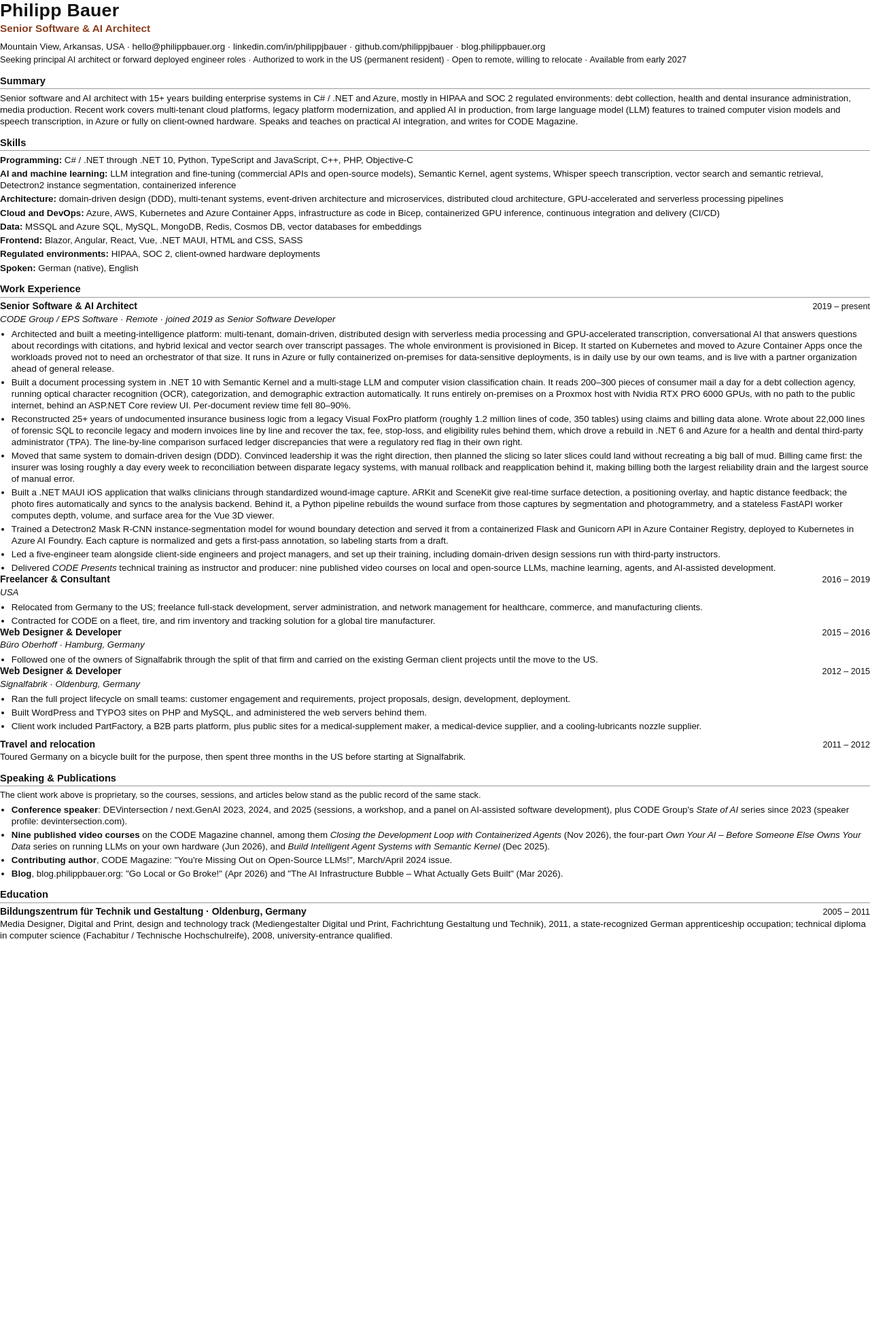
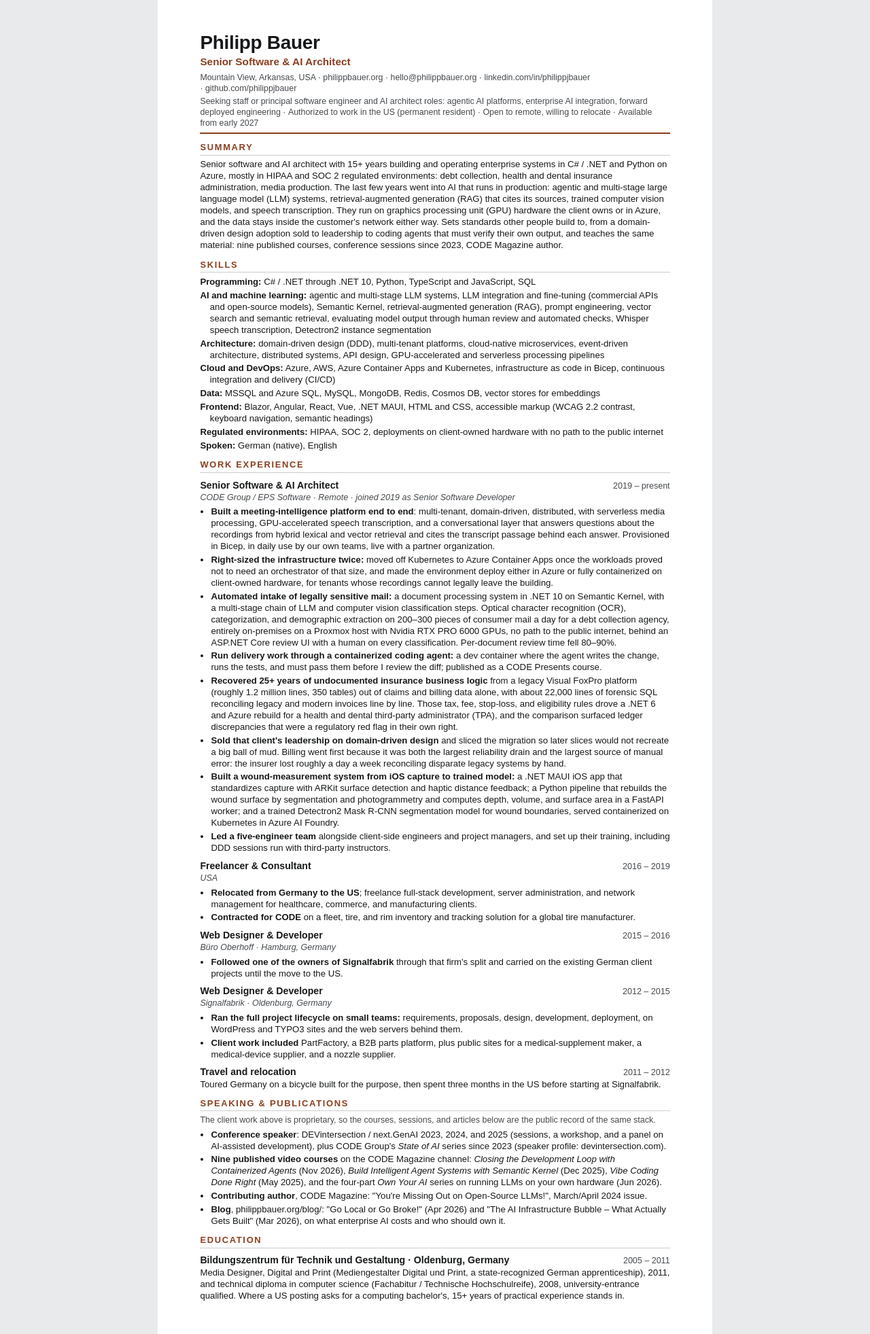
Before and after one commit to philippjbauer/philippjbauer.github.io, a Jekyll site: the page resume.html, which Jekyll copies as it is, in a window 1280 px wide. Shown: the whole page at 68% size. Built offline with Jekyll 4.4.1, drawn with Linux system fonts in a browser that asks for light colours; before the commit the page ends 1385 px from its top, so only the background shows below that.

Commit message:
Align the resume with staff agentic-AI platform roles
The wording now mirrors the vocabulary of staff-level agentic AI platform
postings where the record supports it: agentic and multi-stage LLM systems,
retrieval-augmented generation that cites its sources, prompt engineering,
evaluating model output through human review and automated checks, cloud-native
microservices. SQL moves up the programming line and C++, Objective-C and PHP
come out, following the gap analysis that breadth reads as depth in nothing.
A bullet for the containerized coding agent joins the current role, the
meeting-intelligence bullet splits so the platform and the retrieval layer each
get their own line, the wound work collapses from two bullets to one, and the
education block says what stands in for a computing bachelor's degree. No
multi-agent claim, no accuracy or cost figures that do not exist, nothing on
observability or on-call.

Every experience bullet leads with a bold verb phrase so the first-words scan
tells the career story, and the roles after the first no longer sit flush under
the preceding list: `.role h3 { margin-top: 0 }` applied to all of them, not
just the first, so the rule now lives on `.role`. Section headings take the
accent colour and letterspacing over a hairline rule, dates go muted and
tabular, the separators bind to what follows so they never dangle at a line
end, and a screen-only block renders the document as a Letter page on grey.
Still single column, no images, borders rather than backgrounds, per the ATS
rules in RESEARCH.md section 6.

Contact puts philippbauer.org first among the links, with the blog entry now
pointing at philippbauer.org/blog/. Two pages, page 1 ending with 14pt of
slack and page 2 with 29pt.

```diff
--- a/resume.html
+++ b/resume.html
@@ -5,6 +5,11 @@
   standard headings, no text boxes or graphics, contact in the body, standard font,
   acronyms spelled out on first mention. Keep the wording in step with index.html and
   LinkedIn: same titles, same dates, 15+ years everywhere.
+  Wording mirrors the vocabulary of staff-level agentic-AI platform roles where the work
+  genuinely matches (RESEARCH.md 6). Anything the record does not support stays out: no
+  observability or SLO claims, no invented accuracy or cost figures.
+  Two pages by construction. Rebuild and check the page count after any wording change:
+  build_resume.py prints nothing about it, so use pymupdf (page_count, lowest text y).
 -->
 <html lang="en">
 <head>
@@ -26,97 +31,125 @@
   body {
     margin: 0;
     font-family: "Liberation Sans", Arial, Helvetica, sans-serif;
-    font-size: 10pt;
-    line-height: 1.28;
-    color: #111;
+    font-size: 9.9pt;
+    line-height: 1.29;
+    color: #16181a;
     hyphens: none;
     text-align: left;
   }
+  @media screen {
+    html {
+      background: #e9eaec;
+    }
+    body {
+      max-width: 8.5in;
+      margin: 0 auto;
+      padding: 0.5in 0.65in;
+      background: #fff;
+    }
+  }
   h1 {
     margin: 0;
-    font-size: 20pt;
-    line-height: 1.15;
-    letter-spacing: 0.01em;
+    font-size: 21pt;
+    line-height: 1.08;
+    letter-spacing: -0.012em;
   }
   .headline {
-    margin: 0.1rem 0 0;
+    margin: 0.16rem 0 0;
     font-size: 11.5pt;
     font-weight: bold;
     color: #8a3f20;
   }
   .contact {
-    margin: 0.5rem 0 0;
+    margin: 0.36rem 0 0;
+    font-size: 9.3pt;
+    color: #45494d;
   }
   .logistics {
-    margin: 0.2rem 0 0;
-    font-size: 9.5pt;
+    margin: 0.14rem 0 0;
+    font-size: 9.3pt;
+    color: #45494d;
+  }
+  header {
+    padding-bottom: 0.4rem;
+    border-bottom: 1.5pt solid #8a3f20;
   }
   h2 {
-    margin: 0.85rem 0 0.3rem;
-    font-size: 11pt;
-    padding-bottom: 0.1rem;
-    border-bottom: 1px solid #999;
+    margin: 0.76rem 0 0.28rem;
+    font-size: 9.7pt;
+    font-weight: bold;
+    letter-spacing: 0.13em;
+    text-transform: uppercase;
+    color: #8a3f20;
+    padding-bottom: 0.12rem;
+    border-bottom: 0.75pt solid #c9cdd1;
+    break-after: avoid;
   }
   p {
     margin: 0;
+  }
+  strong {
+    color: #16181a;
   }
   .role {
     display: flex;
     justify-content: space-between;
     align-items: baseline;
+    margin-top: 0.54rem;
     break-after: avoid;
   }
   h3 {
-    margin: 0.5rem 0 0;
-    font-size: 10.5pt;
+    margin: 0;
+    font-size: 10.6pt;
     break-after: avoid;
-  }
-  .role:first-of-type h3,
-  .role h3 {
-    margin-top: 0;
   }
   .dates {
     white-space: nowrap;
-    font-size: 9.5pt;
+    font-size: 9.4pt;
+    color: #45494d;
+    font-variant-numeric: tabular-nums;
   }
   .org {
-    margin: 0.05rem 0 0;
+    margin: 0.06rem 0 0;
     font-style: italic;
+    font-size: 9.4pt;
+    color: #45494d;
+    break-after: avoid;
   }
   ul {
-    margin: 0.3rem 0 0;
-    padding-left: 1.05rem;
+    margin: 0.28rem 0 0;
+    padding-left: 1rem;
   }
   li {
-    margin: 0 0 0.18rem;
+    margin: 0 0 0.16rem;
     break-inside: avoid;
   }
   li:last-child {
     margin-bottom: 0;
   }
   .gap {
-    margin-top: 0.65rem;
+    margin-top: 0.54rem;
     break-inside: avoid;
   }
-  .gap h3 {
-    margin: 0;
-  }
   .skills p {
-    margin: 0 0 0.2rem;
+    margin: 0 0 0.18rem;
+    padding-left: 0.9rem;
+    text-indent: -0.9rem;
   }
   .plain-list {
-    margin: 0.3rem 0 0;
-    padding-left: 1.05rem;
+    margin: 0.28rem 0 0;
+    padding-left: 1rem;
   }
   .plain-list li {
-    margin: 0 0 0.18rem;
+    margin: 0 0 0.17rem;
   }
   .note {
-    font-size: 9.5pt;
-    margin-top: 0.25rem;
+    font-size: 9.4pt;
+    color: #45494d;
+    margin-top: 0.22rem;
   }
   a {
-    color: #111;
+    color: #16181a;
     text-decoration: none;
   }
 </style>
@@ -127,37 +160,40 @@
   <h1>Philipp Bauer</h1>
   <p class="headline">Senior Software &amp; AI Architect</p>
   <p class="contact">
-    Mountain View, Arkansas, USA &middot; hello@philippbauer.org &middot;
-    linkedin.com/in/philippjbauer &middot; github.com/philippjbauer &middot;
-    blog.philippbauer.org
+    Mountain View, Arkansas, USA &middot;&nbsp;philippbauer.org &middot;&nbsp;hello@philippbauer.org
+    &middot;&nbsp;linkedin.com/in/philippjbauer &middot;&nbsp;github.com/philippjbauer
   </p>
   <p class="logistics">
-    Seeking principal AI architect or forward deployed engineer roles &middot; Authorized to
-    work in the US (permanent resident) &middot; Open to remote, willing to relocate
-    &middot; Available from early 2027
+    Seeking staff or principal software engineer and AI architect roles: agentic AI
+    platforms, enterprise AI integration, forward deployed engineering &middot;&nbsp;Authorized to
+    work in the US (permanent resident) &middot;&nbsp;Open to remote, willing to relocate
+    &middot;&nbsp;Available from early 2027
   </p>
 </header>
 
 <h2>Summary</h2>
 <p>
-  Senior software and AI architect with 15+ years building enterprise systems in C# / .NET
-  and Azure, mostly in HIPAA and SOC 2 regulated environments: debt collection, health and
-  dental insurance administration, media production. Recent work covers multi-tenant cloud
-  platforms, legacy platform modernization, and applied AI in production, from large
-  language model (LLM) features to trained computer vision models and speech transcription,
-  in Azure or fully on client-owned hardware. Speaks and teaches on practical AI
-  integration, and writes for CODE Magazine.
+  Senior software and AI architect with 15+ years building and operating enterprise systems in
+  C# / .NET and Python on Azure, mostly in HIPAA and SOC 2 regulated environments: debt
+  collection, health and dental insurance administration, media production. The last few years went
+  into AI that runs in production: agentic and multi-stage large language model (LLM) systems,
+  retrieval-augmented generation (RAG) that cites its sources, trained computer vision models, and
+  speech transcription. They run on graphics processing unit (GPU) hardware the client owns or in
+  Azure, and the data stays inside the customer's network either way. Sets standards other people
+  build to, from a domain-driven design adoption sold to leadership to coding agents that must verify
+  their own output, and teaches the same material: nine published courses, conference sessions since
+  2023, CODE Magazine author.
 </p>
 
 <h2>Skills</h2>
 <div class="skills">
-  <p><strong>Programming:</strong> C# / .NET through .NET 10, Python, TypeScript and JavaScript, C++, PHP, Objective-C</p>
-  <p><strong>AI and machine learning:</strong> LLM integration and fine-tuning (commercial APIs and open-source models), Semantic Kernel, agent systems, Whisper speech transcription, vector search and semantic retrieval, Detectron2 instance segmentation, containerized inference</p>
-  <p><strong>Architecture:</strong> domain-driven design (DDD), multi-tenant systems, event-driven architecture and microservices, distributed cloud architecture, GPU-accelerated and serverless processing pipelines</p>
-  <p><strong>Cloud and DevOps:</strong> Azure, AWS, Kubernetes and Azure Container Apps, infrastructure as code in Bicep, containerized GPU inference, continuous integration and delivery (CI/CD)</p>
-  <p><strong>Data:</strong> MSSQL and Azure SQL, MySQL, MongoDB, Redis, Cosmos DB, vector databases for embeddings</p>
-  <p><strong>Frontend:</strong> Blazor, Angular, React, Vue, .NET MAUI, HTML and CSS, SASS</p>
-  <p><strong>Regulated environments:</strong> HIPAA, SOC 2, client-owned hardware deployments</p>
+  <p><strong>Programming:</strong> C# / .NET through .NET 10, Python, TypeScript and JavaScript, SQL</p>
+  <p><strong>AI and machine learning:</strong> agentic and multi-stage LLM systems, LLM integration and fine-tuning (commercial APIs and open-source models), Semantic Kernel, retrieval-augmented generation (RAG), prompt engineering, vector search and semantic retrieval, evaluating model output through human review and automated checks, Whisper speech transcription, Detectron2 instance segmentation</p>
+  <p><strong>Architecture:</strong> domain-driven design (DDD), multi-tenant platforms, cloud-native microservices, event-driven architecture, distributed systems, API design, GPU-accelerated and serverless processing pipelines</p>
+  <p><strong>Cloud and DevOps:</strong> Azure, AWS, Azure Container Apps and Kubernetes, infrastructure as code in Bicep, continuous integration and delivery (CI/CD)</p>
+  <p><strong>Data:</strong> MSSQL and Azure SQL, MySQL, MongoDB, Redis, Cosmos DB, vector stores for embeddings</p>
+  <p><strong>Frontend:</strong> Blazor, Angular, React, Vue, .NET MAUI, HTML and CSS, accessible markup (WCAG 2.2 contrast, keyboard navigation, semantic headings)</p>
+  <p><strong>Regulated environments:</strong> HIPAA, SOC 2, deployments on client-owned hardware with no path to the public internet</p>
   <p><strong>Spoken:</strong> German (native), English</p>
 </div>
 
@@ -169,14 +205,14 @@
 </div>
 <p class="org">CODE Group / EPS Software &middot; Remote &middot; joined 2019 as Senior Software Developer</p>
 <ul>
-  <li>Architected and built a meeting-intelligence platform: multi-tenant, domain-driven, distributed design with serverless media processing and GPU-accelerated transcription, conversational AI that answers questions about recordings with citations, and hybrid lexical and vector search over transcript passages. The whole environment is provisioned in Bicep. It started on Kubernetes and moved to Azure Container Apps once the workloads proved not to need an orchestrator of that size. It runs in Azure or fully containerized on-premises for data-sensitive deployments, is in daily use by our own teams, and is live with a partner organization ahead of general release.</li>
-  <li>Built a document processing system in .NET 10 with Semantic Kernel and a multi-stage LLM and computer vision classification chain. It reads 200&ndash;300 pieces of consumer mail a day for a debt collection agency, running optical character recognition (OCR), categorization, and demographic extraction automatically. It runs entirely on-premises on a Proxmox host with Nvidia RTX PRO 6000 GPUs, with no path to the public internet, behind an ASP.NET Core review UI. Per-document review time fell 80&ndash;90%.</li>
-  <li>Reconstructed 25+ years of undocumented insurance business logic from a legacy Visual FoxPro platform (roughly 1.2 million lines of code, 350 tables) using claims and billing data alone. Wrote about 22,000 lines of forensic SQL to reconcile legacy and modern invoices line by line and recover the tax, fee, stop-loss, and eligibility rules behind them, which drove a rebuild in .NET 6 and Azure for a health and dental third-party administrator (TPA). The line-by-line comparison surfaced ledger discrepancies that were a regulatory red flag in their own right.</li>
-  <li>Moved that same system to domain-driven design (DDD). Convinced leadership it was the right direction, then planned the slicing so later slices could land without recreating a big ball of mud. Billing came first: the insurer was losing roughly a day every week to reconciliation between disparate legacy systems, with manual rollback and reapplication behind it, making billing both the largest reliability drain and the largest source of manual error.</li>
-  <li>Built a .NET MAUI iOS application that walks clinicians through standardized wound-image capture. ARKit and SceneKit give real-time surface detection, a positioning overlay, and haptic distance feedback; the photo fires automatically and syncs to the analysis backend. Behind it, a Python pipeline rebuilds the wound surface from those captures by segmentation and photogrammetry, and a stateless FastAPI worker computes depth, volume, and surface area for the Vue 3D viewer.</li>
-  <li>Trained a Detectron2 Mask R-CNN instance-segmentation model for wound boundary detection and served it from a containerized Flask and Gunicorn API in Azure Container Registry, deployed to Kubernetes in Azure AI Foundry. Each capture is normalized and gets a first-pass annotation, so labeling starts from a draft.</li>
-  <li>Led a five-engineer team alongside client-side engineers and project managers, and set up their training, including domain-driven design sessions run with third-party instructors.</li>
-  <li>Delivered <em>CODE Presents</em> technical training as instructor and producer: nine published video courses on local and open-source LLMs, machine learning, agents, and AI-assisted development.</li>
+  <li><strong>Built a meeting-intelligence platform end to end</strong>: multi-tenant, domain-driven, distributed, with serverless media processing, GPU-accelerated speech transcription, and a conversational layer that answers questions about the recordings from hybrid lexical and vector retrieval and cites the transcript passage behind each answer. Provisioned in Bicep, in daily use by our own teams, live with a partner organization.</li>
+  <li><strong>Right-sized the infrastructure twice:</strong> moved off Kubernetes to Azure Container Apps once the workloads proved not to need an orchestrator of that size, and made the environment deploy either in Azure or fully containerized on client-owned hardware, for tenants whose recordings cannot legally leave the building.</li>
+  <li><strong>Automated intake of legally sensitive mail:</strong> a document processing system in .NET 10 on Semantic Kernel, with a multi-stage chain of LLM and computer vision classification steps. Optical character recognition (OCR), categorization, and demographic extraction on 200&ndash;300 pieces of consumer mail a day for a debt collection agency, entirely on-premises on a Proxmox host with Nvidia RTX PRO 6000 GPUs, no path to the public internet, behind an ASP.NET Core review UI with a human on every classification. Per-document review time fell 80&ndash;90%.</li>
+  <li><strong>Run delivery work through a containerized coding agent:</strong> a dev container where the agent writes the change, runs the tests, and must pass them before I review the diff; published as a CODE Presents course.</li>
+  <li><strong>Recovered 25+ years of undocumented insurance business logic</strong> from a legacy Visual FoxPro platform (roughly 1.2 million lines, 350 tables) out of claims and billing data alone, with about 22,000 lines of forensic SQL reconciling legacy and modern invoices line by line. Those tax, fee, stop-loss, and eligibility rules drove a .NET 6 and Azure rebuild for a health and dental third-party administrator (TPA), and the comparison surfaced ledger discrepancies that were a regulatory red flag in their own right.</li>
+  <li><strong>Sold that client's leadership on domain-driven design</strong> and sliced the migration so later slices would not recreate a big ball of mud. Billing went first because it was both the largest reliability drain and the largest source of manual error: the insurer lost roughly a day a week reconciling disparate legacy systems by hand.</li>
+  <li><strong>Built a wound-measurement system from iOS capture to trained model:</strong> a .NET MAUI iOS app that standardizes capture with ARKit surface detection and haptic distance feedback; a Python pipeline that rebuilds the wound surface by segmentation and photogrammetry and computes depth, volume, and surface area in a FastAPI worker; and a trained Detectron2 Mask R-CNN segmentation model for wound boundaries, served containerized on Kubernetes in Azure AI Foundry.</li>
+  <li><strong>Led a five-engineer team</strong> alongside client-side engineers and project managers, and set up their training, including DDD sessions run with third-party instructors.</li>
 </ul>
 
 <div class="role">
@@ -185,8 +221,8 @@
 </div>
 <p class="org">USA</p>
 <ul>
-  <li>Relocated from Germany to the US; freelance full-stack development, server administration, and network management for healthcare, commerce, and manufacturing clients.</li>
-  <li>Contracted for CODE on a fleet, tire, and rim inventory and tracking solution for a global tire manufacturer.</li>
+  <li><strong>Relocated from Germany to the US</strong>; freelance full-stack development, server administration, and network management for healthcare, commerce, and manufacturing clients.</li>
+  <li><strong>Contracted for CODE</strong> on a fleet, tire, and rim inventory and tracking solution for a global tire manufacturer.</li>
 </ul>
 
 <div class="role">
@@ -204,9 +240,8 @@
 </div>
 <p class="org">Signalfabrik &middot; Oldenburg, Germany</p>
 <ul>
-  <li>Ran the full project lifecycle on small teams: customer engagement and requirements, project proposals, design, development, deployment.</li>
-  <li>Built WordPress and TYPO3 sites on PHP and MySQL, and administered the web servers behind them.</li>
-  <li>Client work included PartFactory, a B2B parts platform, plus public sites for a medical-supplement maker, a medical-device supplier, and a cooling-lubricants nozzle supplier.</li>
+  <li><strong>Ran the full project lifecycle on small teams:</strong> requirements, proposals, design, development, deployment, on WordPress and TYPO3 sites and the web servers behind them.</li>
+  <li><strong>Client work included</strong> PartFactory, a B2B parts platform, plus public sites for a medical-supplement maker, a medical-device supplier, and a nozzle supplier.</li>
 </ul>
 
 <div class="gap">
@@ -219,14 +254,14 @@
 
 <h2>Speaking &amp; Publications</h2>
 <p class="note">
-  The client work above is proprietary, so the courses, sessions, and articles below stand
-  as the public record of the same stack.
+  The client work above is proprietary, so the courses, sessions, and articles below are the public
+  record of the same stack.
 </p>
 <ul class="plain-list">
-  <li><strong>Conference speaker</strong>: DEVintersection / next.GenAI 2023, 2024, and 2025 (sessions, a workshop, and a panel on AI-assisted software development), plus CODE Group's <em>State of AI</em> series since 2023 (speaker profile: devintersection.com).</li>
-  <li><strong>Nine published video courses</strong> on the CODE Magazine channel, among them <em>Closing the Development Loop with Containerized Agents</em> (Nov 2026), the four-part <em>Own Your AI &ndash; Before Someone Else Owns Your Data</em> series on running LLMs on your own hardware (Jun 2026), and <em>Build Intelligent Agent Systems with Semantic Kernel</em> (Dec 2025).</li>
+  <li><strong>Conference speaker</strong>: DEVintersection / next.GenAI 2023, 2024, and 2025 (sessions, a workshop, and a panel on AI-assisted development), plus CODE Group's <em>State of AI</em> series since 2023 (speaker profile: devintersection.com).</li>
+  <li><strong>Nine published video courses</strong> on the CODE Magazine channel: <em>Closing the Development Loop with Containerized Agents</em> (Nov 2026), <em>Build Intelligent Agent Systems with Semantic Kernel</em> (Dec 2025), <em>Vibe Coding Done Right</em> (May 2025), and the four-part <em>Own Your AI</em> series on running LLMs on your own hardware (Jun 2026).</li>
   <li><strong>Contributing author</strong>, CODE Magazine: "You're Missing Out on Open-Source LLMs!", March/April 2024 issue.</li>
-  <li><strong>Blog</strong>, blog.philippbauer.org: "Go Local or Go Broke!" (Apr 2026) and "The AI Infrastructure Bubble &ndash; What Actually Gets Built" (Mar 2026).</li>
+  <li><strong>Blog</strong>, philippbauer.org/blog/: "Go Local or Go Broke!" (Apr 2026) and "The AI Infrastructure Bubble &ndash; What Actually Gets Built" (Mar 2026), on what enterprise AI costs and who should own it.</li>
 </ul>
 
 <h2>Education</h2>
@@ -235,10 +270,10 @@
   <p class="dates">2005 &ndash; 2011</p>
 </div>
 <p>
-  Media Designer, Digital and Print, design and technology track (Mediengestalter Digital
-  und Print, Fachrichtung Gestaltung und Technik), 2011, a state-recognized German
-  apprenticeship occupation; technical diploma in computer science (Fachabitur / Technische
-  Hochschulreife), 2008, university-entrance qualified.
+  Media Designer, Digital and Print (Mediengestalter Digital und Print, a state-recognized German
+  apprenticeship), 2011, and technical diploma in computer science (Fachabitur / Technische
+  Hochschulreife), 2008, university-entrance qualified. Where a US posting asks for a computing
+  bachelor's, 15+ years of practical experience stands in.
 </p>
 
 </body>
```
Also changed, not shown: other parts of resume.html (+1 -1 lines), 1 other file.
